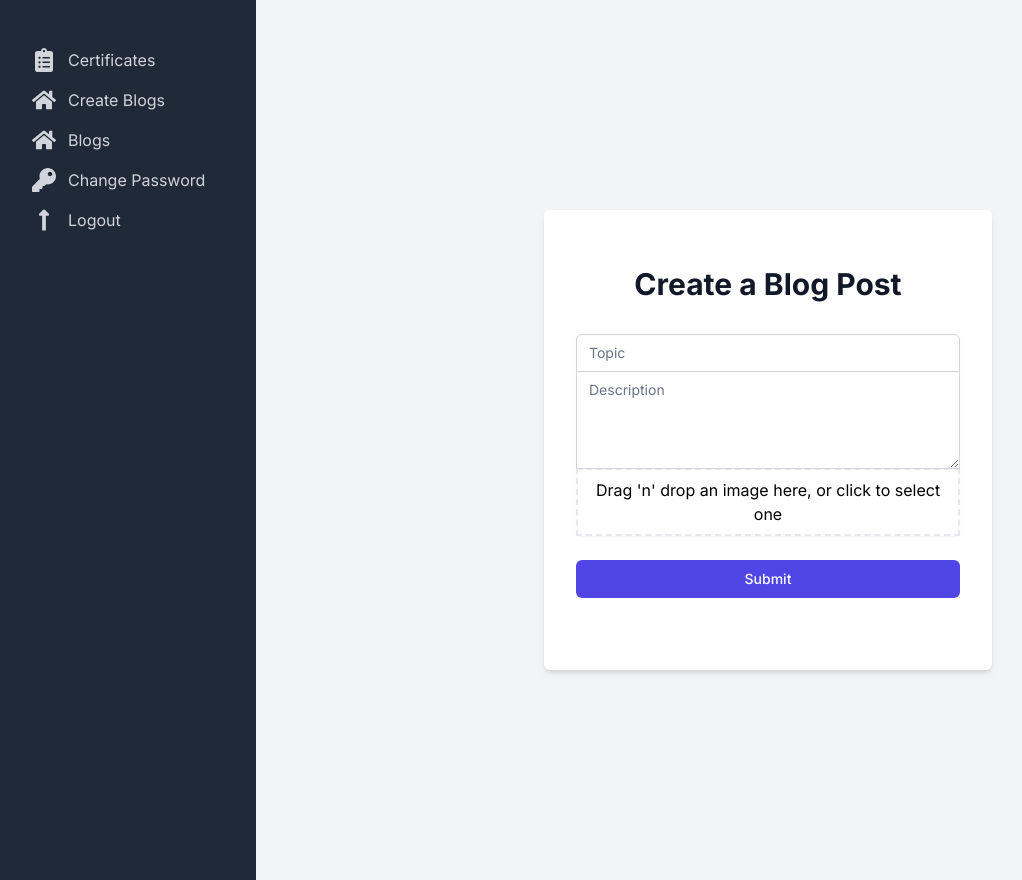
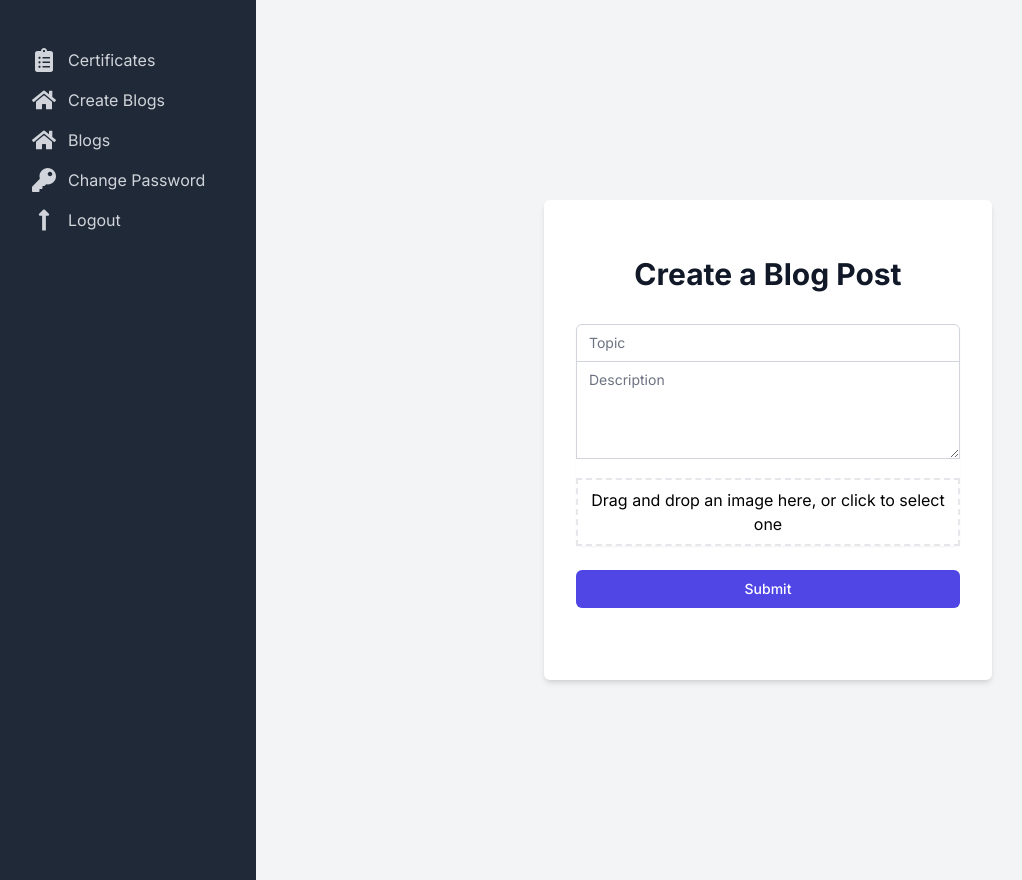
Before and after one commit to Yray-6/giwost, a Next.js app: page /dashboard/blogs in a window 1280 px wide. Shown: the whole page, without its empty margins (0-1022 px from the left). Built offline with nearby package versions, Linux system fonts and the light colour scheme.

Commit message:
news corrected

```diff
--- a/app/components/Course.jsx
+++ b/app/components/Course.jsx
@@ -1,8 +1,10 @@
+import Image from "next/image";
+
 // components/CourseCard.js
 const CourseCard = ({ image, name, description }) => {
     return (
       <div className="bg-white shadow-lg rounded-lg overflow-hidden transform transition duration-300 hover:scale-105 hover:shadow-2xl">
-        <img src={image} alt={name} className="w-full h-48 object-cover" />
+        <Image src={image} alt={name} width={1000} height={100} className="w-full h-48 object-cover" />
         <div className="p-4">
           <h3 className="text-base font-semibold text-gray-800">{name}</h3>
           <p className="text-gray-600 text-sm mt-2">{description}</p>
--- a/app/dashboard/blogs/page.jsx
+++ b/app/dashboard/blogs/page.jsx
@@ -129,12 +129,12 @@ export default function BlogFormPage() {
               </div>
               <div>
                 <label htmlFor="imageUrl" className="sr-only">Image</label>
-                <div {...getRootProps()} className="border-dashed border-2 p-2 text-center">
+                <div {...getRootProps()} className="border-dashed border-2 mt-5 p-2 text-center">
                   <input {...getInputProps()} />
                   {imageFile ? (
                     <p>{imageFile.name}</p>
                   ) : (
-                    <p>Drag 'n' drop an image here, or click to select one</p>
+                    <p>Drag and drop an image here, or click to select one</p>
                   )}
                 </div>
               </div>
--- a/app/dashboard/blogsview/page.jsx
+++ b/app/dashboard/blogsview/page.jsx
@@ -1,5 +1,6 @@
 'use client';
 
+import Image from 'next/image';
 import React, { useEffect, useState } from 'react';
 
 export default function AllBlogsPage() {
@@ -98,7 +99,7 @@ export default function AllBlogsPage() {
                         <td className="px-6 py-4 whitespace-nowrap">{blog.topic}</td>
                         <td className="px-6 py-4 whitespace-nowrap">{blog.description}</td>
                         <td className="px-6 py-4 whitespace-nowrap">
-                          <img src={blog.imageUrl} alt={blog.topic} className="w-16 h-16 object-cover" />
+                          <Image src={blog.imageUrl} height={100} width={1000} alt={blog.topic} className="w-16 h-16 object-cover" />
                         </td>
                         <td className="px-6 py-4 whitespace-nowrap">{new Date(blog.createdAt).toLocaleDateString()}</td>
                         <td className="px-6 py-4 whitespace-nowrap">{new Date(blog.updatedAt).toLocaleDateString()}</td>
```
